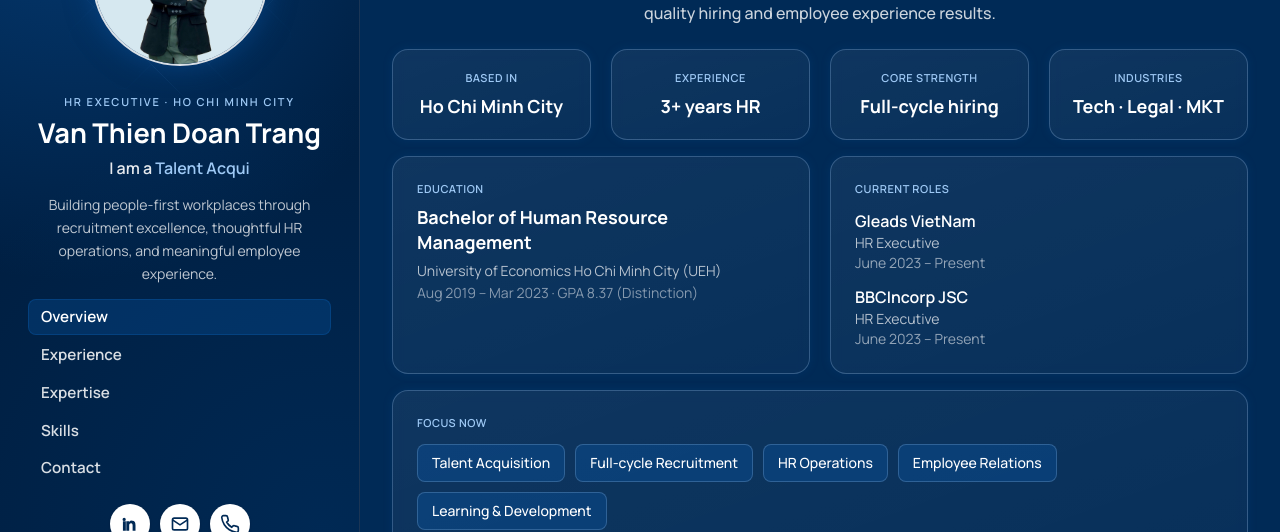
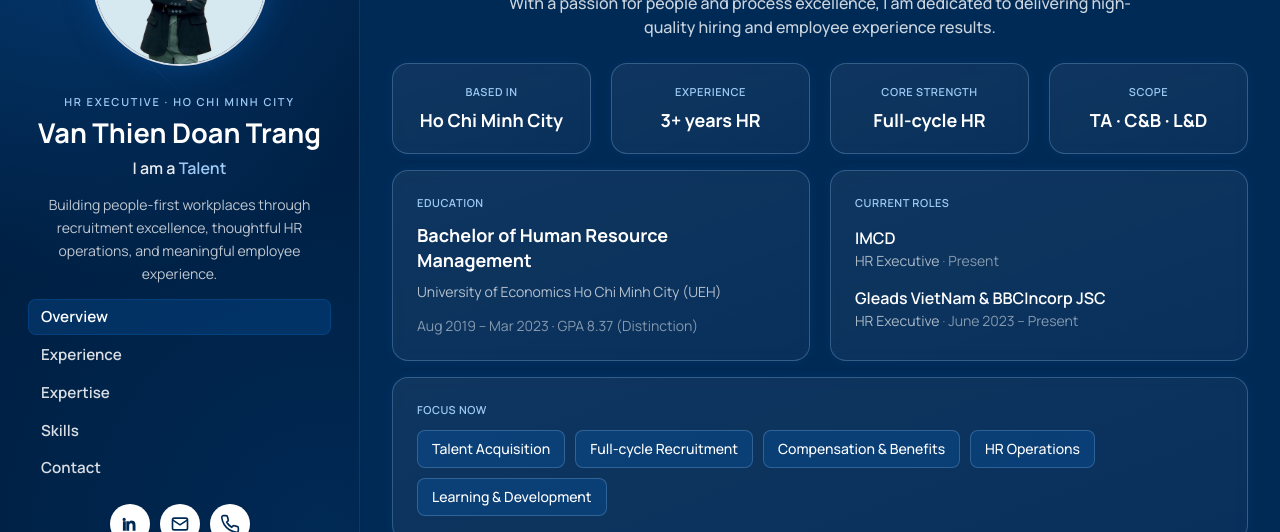
Before and after one commit to LongLee0605/porfolio-wife, a Next.js app: page / in a window 1280 px wide. Shown: the part 187-719 px from the top of the page. Built offline with nearby package versions, Linux system fonts and the light colour scheme; no server answers.

Commit message:
update content imcd

```diff
--- a/src/components/sections/Experience.tsx
+++ b/src/components/sections/Experience.tsx
@@ -45,8 +45,8 @@ export function Experience() {
         </p>
         <h2 className="text-3xl font-bold sm:text-4xl">Experience</h2>
         <p className="mx-auto mt-3 max-w-2xl text-base font-medium text-white/80 sm:text-lg">
-          HR and Talent Acquisition experience across technology, corporate
-          services, and campus hiring.
+          HR experience spanning talent acquisition, compensation & benefits,
+          L&D, engagement, and operations across corporate environments.
         </p>
       </FadeIn>
 
--- a/src/components/sections/Expertise.tsx
+++ b/src/components/sections/Expertise.tsx
@@ -17,14 +17,14 @@ export function Expertise() {
             How attention is invested across the HR spectrum
           </h2>
           <p className="mt-4 text-base leading-relaxed text-white/75 sm:text-lg">
-            A practical mix weighted toward recruitment, backed by solid
-            operations, relations, and culture work.
+            A balanced mix across recruitment, compensation & benefits, learning,
+            engagement, and compliant HR operations.
           </p>
         </header>
       </FadeIn>
 
-      <div className="mt-10 grid gap-4 md:grid-cols-2 lg:grid-cols-3">
-        <FadeIn className="md:col-span-2 md:row-span-2" y={20}>
+      <div className="mt-10 grid items-stretch gap-4 md:grid-cols-2 lg:grid-cols-3">
+        <FadeIn className="h-full md:col-span-2 md:row-span-2" y={20}>
           <article className="card-glow card-glow-hover flex h-full flex-col rounded-2xl bg-accent/25 p-6 md:p-8">
             <div className="mb-5 flex flex-wrap items-center gap-3">
               <h3 className="text-xl font-bold text-white sm:text-2xl">
@@ -46,7 +46,12 @@ export function Expertise() {
         </FadeIn>
 
         {rest.map((area, i) => (
-          <FadeIn key={area.title} delay={0.06 + i * 0.04} y={20}>
+          <FadeIn
+            key={area.title}
+            delay={0.06 + i * 0.04}
+            y={20}
+            className="h-full"
+          >
             <article className="card-glow card-glow-hover flex h-full flex-col rounded-2xl p-5 sm:p-6">
               <div className="mb-4 flex flex-wrap items-center gap-2">
                 <h3 className="text-base font-bold text-white sm:text-lg">
@@ -56,7 +61,7 @@ export function Expertise() {
                   {area.weight}
                 </span>
               </div>
-              <ul className="space-y-2.5 text-sm text-white/70">
+              <ul className="mt-auto space-y-2.5 text-sm text-white/70">
                 {area.points.map((point) => (
                   <li key={point} className="flex gap-2.5">
                     <span className="mt-1.5 h-1.5 w-1.5 shrink-0 rounded-full bg-accent-warm" />
@@ -69,15 +74,15 @@ export function Expertise() {
         ))}
       </div>
 
-      <div className="mt-4 grid gap-4 md:grid-cols-2">
-        <FadeIn delay={0.05}>
+      <div className="mt-4 grid items-stretch gap-4 md:grid-cols-2">
+        <FadeIn delay={0.05} className="h-full">
           <DomainBlock
             title="Gleads hiring domains"
             items={[...profile.recruitmentDomains.gleads]}
             tone="accent"
           />
         </FadeIn>
-        <FadeIn delay={0.1}>
+        <FadeIn delay={0.1} className="h-full">
           <DomainBlock
             title="BBCIncorp hiring domains"
             items={[...profile.recruitmentDomains.bbc]}
@@ -101,18 +106,18 @@ function DomainBlock({
   return (
     <div
       className={cn(
-        "card-glow card-glow-hover rounded-2xl p-5 sm:p-6",
+        "card-glow card-glow-hover flex h-full min-h-full flex-col rounded-2xl p-5 sm:p-6",
         tone === "accent" ? "bg-accent/20" : "bg-white/5",
       )}
     >
       <p className="mb-3 text-xs font-semibold uppercase tracking-[0.16em] text-blossom">
         {title}
       </p>
-      <ul className="space-y-2 text-sm text-white/70">
+      <ul className="flex flex-1 flex-col justify-start space-y-2 text-sm text-white/70">
         {items.map((item) => (
           <li key={item} className="flex gap-2">
             <span className="mt-2 h-1 w-1 shrink-0 rounded-full bg-blossom/80" />
-            {item}
+            <span className="min-w-0 leading-relaxed">{item}</span>
           </li>
         ))}
       </ul>
--- a/src/components/sections/Overview.tsx
+++ b/src/components/sections/Overview.tsx
@@ -1,13 +1,13 @@
 import {
   profile,
   getAboutHighlights,
-  getCurrentEmployers,
+  getOverviewRoles,
 } from "@/content/profile";
 import { FadeIn } from "@/components/ui/FadeIn";
 
 export function Overview() {
   const highlights = getAboutHighlights();
-  const employers = getCurrentEmployers();
+  const roles = getOverviewRoles();
   const focusPreview = profile.focusAreas.slice(0, 5);
 
   return (
@@ -44,32 +44,37 @@ export function Overview() {
             ))}
           </div>
 
-          <div className="mt-4 grid grid-cols-1 gap-4 md:grid-cols-2 lg:gap-5">
-            <div className="card-glow min-w-0 rounded-2xl p-5 text-left sm:p-6">
+          <div className="mt-4 grid grid-cols-1 items-stretch gap-4 md:grid-cols-2 lg:gap-5">
+            <div className="card-glow flex h-full min-w-0 flex-col rounded-2xl p-5 text-left sm:p-6">
               <p className="text-[11px] font-semibold uppercase tracking-wider text-blossom">
                 Education
               </p>
-              <p className="mt-2 text-base font-bold leading-snug sm:text-lg">
+              <p className="mt-3 text-base font-bold leading-snug sm:text-lg">
                 {profile.education.degree}
               </p>
-              <p className="mt-1.5 text-sm text-white/70">
+              <p className="mt-2 text-sm leading-relaxed text-white/70">
                 {profile.education.school}
               </p>
-              <p className="mt-0.5 text-sm text-white/50">
+              <p className="mt-auto pt-3 text-sm text-white/50">
                 {profile.education.period} · {profile.education.gpa}
               </p>
             </div>
 
-            <div className="card-glow min-w-0 rounded-2xl p-5 text-left sm:p-6">
+            <div className="card-glow flex h-full min-w-0 flex-col rounded-2xl p-5 text-left sm:p-6">
               <p className="text-[11px] font-semibold uppercase tracking-wider text-blossom">
                 Current roles
               </p>
-              <ul className="mt-3 space-y-3">
-                {employers.map((role) => (
-                  <li key={`${role.company}-${role.title}`}>
-                    <p className="font-semibold text-white">{role.company}</p>
-                    <p className="text-sm text-white/70">{role.title}</p>
-                    <p className="text-sm text-white/55">{role.period}</p>
+              <ul className="mt-3 flex flex-1 flex-col justify-center gap-4">
+                {roles.map((role) => (
+                  <li key={role.company} className="min-w-0">
+                    <p className="font-semibold leading-snug text-white">
+                      {role.company}
+                    </p>
+                    <p className="mt-0.5 text-sm text-white/65">
+                      {role.title}
+                      <span className="text-white/35"> · </span>
+                      <span className="text-white/50">{role.period}</span>
+                    </p>
                   </li>
                 ))}
               </ul>
--- a/src/content/index.ts
+++ b/src/content/index.ts
@@ -1,6 +1,7 @@
 export {
   getAboutHighlights,
   getCurrentEmployers,
+  getOverviewRoles,
   profile,
   type AboutHighlight,
   type Certificate,
@@ -9,5 +10,6 @@ export {
   type ExpertiseArea,
   type Language,
   type NavItem,
+  type OverviewRole,
   type Profile,
 } from "@/content/profile";
--- a/src/content/profile.ts
+++ b/src/content/profile.ts
@@ -63,10 +63,10 @@ export const profile = {
   focusAreas: [
     "Talent Acquisition",
     "Full-cycle Recruitment",
+    "Compensation & Benefits",
     "HR Operations",
-    "Employee Relations",
     "Learning & Development",
-    "Employer Branding",
+    "Employee Engagement",
     "People Experience",
   ],
   contact: {
@@ -91,12 +91,16 @@ export const profile = {
       items: [
         "Recruitment",
         "Talent Acquisition",
-        "Onboarding",
-        "HR Operations",
-        "Employee Relations",
+        "Onboarding / Offboarding",
+        "Compensation & Benefits",
+        "Payroll & Attendance",
+        "Social / Health / Unemployment Insurance",
+        "Personal Income Tax (PIT)",
+        "Learning & Development",
+        "Employee Engagement",
+        "HR Operations & Compliance",
         "Labor Contracts",
-        "Employer Branding",
-        "L&D",
+        "HR Reporting",
       ],
     },
     {
@@ -105,11 +109,11 @@ export const profile = {
         "Microsoft Office",
         "Outlook",
         "Canva",
-        "Mailchimp",
         "Leadership",
         "Communication",
         "Presentation",
         "Research & Writing",
+        "Stakeholder Management",
       ],
     },
   ],
@@ -126,6 +130,22 @@ export const profile = {
     { name: "Chinese", detail: "HSK4 (2025)", highlight: "HSK4" },
   ] satisfies Language[],
   experiences: [
+    {
+      title: "HR Executive",
+      company: "IMCD",
+      period: "Present",
+      startDate: "2025-01",
+      highlights: [
+        "Manage the full recruitment lifecycle for corporate and frontline roles — sourcing, assessment, offer negotiation, onboarding, and post-joining follow-up.",
+        "Build and maintain talent pipelines through direct sourcing, recruitment platforms, professional networks, and agency partnerships.",
+        "Manage monthly payroll and attendance with data accuracy and statutory compliance; administer SI/HI/UI participation and status changes.",
+        "Handle PIT administration (dependent registration, tax documentation, employee inquiries) and deliver benefits per policy and employment contracts.",
+        "Run the employee health insurance program: vendor coordination, contract negotiation, enrollment, claims support, and ongoing operations.",
+        "Coordinate L&D — training needs assessments, annual plans, workshops/orientation, participation tracking, and management reporting.",
+        "Plan engagement and culture initiatives (Year-End Party, team building, CSR, surveys) and drive follow-up actions from employee feedback.",
+        "Prepare HR reports (headcount, turnover, attendance, movements) and ensure labor-law compliance across contracts, records, and statutory coordination.",
+      ],
+    },
     {
       title: "HR Executive",
       company: "Gleads VietNam",
@@ -175,57 +195,47 @@ export const profile = {
   expertise: [
     {
       title: "Recruitment & Talent Acquisition",
-      weight: "50–60%",
+      weight: "30%",
       points: [
-        "Full recruitment cycle from JD creation to offer, onboarding, and post-hire follow-up",
-        "Multi-channel sourcing and creative hiring approaches to hit headcount targets",
-        "Hiring manager partnership, pipeline hygiene, and employer branding support",
+        "Full recruitment lifecycle for corporate and frontline roles — sourcing through onboarding and post-joining follow-up",
+        "Talent pipeline via direct sourcing, platforms, networks, and agency partners",
+        "Hiring manager partnership and multi-industry recruitment delivery",
       ],
     },
     {
-      title: "Onboarding / Offboarding",
-      weight: "10%",
+      title: "Compensation & Benefits",
+      weight: "25%",
       points: [
-        "End-to-end paperwork, orientation, and exit interviews",
-      ],
-    },
-    {
-      title: "HR Operations",
-      weight: "10%",
-      points: [
-        "Labor contract lifecycle: draft, renew, terminate, and monitor expiry",
-        "Contract addenda for salary, title, term, and other conditions",
-        "Employee records and labor-law compliance",
-      ],
-    },
-    {
-      title: "Employee Relations",
-      weight: "10%",
-      points: [
-        "Improve relationships, morale, productivity, and retention with management and employees",
-        "Handle inquiries and concerns promptly; establish Employee Feedback Form",
-      ],
-    },
-    {
-      title: "HR Policy & Process",
-      weight: "10%",
-      points: [
-        "Employee data, reporting, and engagement planning",
-        "Company handbook, process improvements, templates, and culture documentation",
+        "Monthly payroll and attendance with statutory compliance and timely processing",
+        "SI / HI / UI administration and personal income tax (PIT) support",
+        "Employee benefits, health insurance programs, vendor coordination, and claims support",
       ],
     },
     {
       title: "Learning & Development",
-      weight: "5%",
+      weight: "15%",
       points: [
-        "Training needs assessment, new-hire orientation, and High-Potential Employee Program",
+        "Training needs assessment and annual L&D plan support",
+        "Coordinate internal/external training, workshops, and orientation",
+        "Track participation and effectiveness; maintain records and management reports",
       ],
     },
     {
-      title: "Engagement & Internal Communications",
-      weight: "5%",
+      title: "Employee Engagement & Culture",
+      weight: "15%",
       points: [
-        "Company trips, year-end celebrations, holidays, and internal event support",
+        "Year-End Party, team building, CSR, events, and internal communications",
+        "Engagement surveys and follow-up action planning",
+        "Initiatives that strengthen culture and employee experience",
+      ],
+    },
+    {
+      title: "HR Operations & Compliance",
+      weight: "15%",
+      points: [
+        "HR reporting: headcount, turnover, attendance, and workforce movements",
+        "Labor-law and policy compliance for contracts, records, and office regulations",
+        "Coordination with departments, authorities, and service providers on statutory HR matters",
       ],
     },
   ] as ExpertiseArea[],
@@ -235,17 +245,12 @@ export const profile = {
     { name: "IELTS", year: "2019", note: "Expired" },
     { name: "IC3 Digital Literacy Certification GS5" },
   ] as Certificate[],
-  tools: [
-    "Microsoft Office",
-    "Outlook",
-    "Canva",
-    "Mailchimp",
-    "Mailmerge",
-  ],
+  tools: ["Microsoft Office", "Outlook", "Canva"],
   softSkills: [
     "Leadership",
     "Communication & Presentation",
     "Research & Writing",
+    "Stakeholder Management",
   ],
   recruitmentDomains: {
     gleads: [
@@ -267,11 +272,43 @@ export function getAboutHighlights(): AboutHighlight[] {
   return [
     { label: "Based in", value: profile.locationCity },
     { label: "Experience", value: "3+ years HR" },
-    { label: "Core strength", value: "Full-cycle hiring" },
-    { label: "Industries", value: "Tech · Legal · MKT" },
+    { label: "Core strength", value: "Full-cycle HR" },
+    { label: "Scope", value: "TA · C&B · L&D" },
   ];
 }
 
 export function getCurrentEmployers() {
   return profile.experiences.filter((role) => !role.endDate);
 }
+
+export type OverviewRole = {
+  company: string;
+  title: string;
+  period: string;
+};
+
+/** Compact current-role rows for Overview (parent/subsidiary companies merged). */
+export function getOverviewRoles(): OverviewRole[] {
+  const current = getCurrentEmployers();
+  const mergedKeys = new Set(["Gleads VietNam", "BBCIncorp JSC"]);
+  const primary = current.filter((role) => !mergedKeys.has(role.company));
+  const group = current.filter((role) => mergedKeys.has(role.company));
+
+  const rows: OverviewRole[] = primary.map((role) => ({
+    company: role.company,
+    title: role.title,
+    period: role.period,
+  }));
+
+  if (group.length) {
+    const title = group[0]?.title ?? "HR Executive";
+    const period = group[0]?.period ?? "";
+    rows.push({
+      company: "Gleads VietNam & BBCIncorp JSC",
+      title,
+      period,
+    });
+  }
+
+  return rows;
+}
--- a/src/lib/seo/site.ts
+++ b/src/lib/seo/site.ts
@@ -10,7 +10,7 @@ export const siteConfig = {
   username: profile.username,
   title: `${profile.name} | HR Executive & Talent Acquisition`,
   description:
-    "Van Thien Doan Trang — HR Executive in Ho Chi Minh City specializing in full-cycle recruitment, HR operations, employee relations, and people experience.",
+    "Van Thien Doan Trang — HR Executive in Ho Chi Minh City specializing in full-cycle recruitment, compensation & benefits, L&D, employee engagement, and HR operations.",
   url: (process.env.NEXT_PUBLIC_SITE_URL ?? "https://vanthiendoantrang.vercel.app").replace(
     /\/$/,
     "",
@@ -22,9 +22,11 @@ export const siteConfig = {
     profile.shortName,
     "HR Executive Vietnam",
     "Talent Acquisition Ho Chi Minh City",
+    "Compensation and Benefits Vietnam",
     "Human Resources Executive",
     ...profile.focusAreas,
     "UEH Human Resource Management",
+    "IMCD HR",
     "Gleads VietNam HR",
     "BBCIncorp HR",
     "KMS Technology Talent Acquisition",
```
